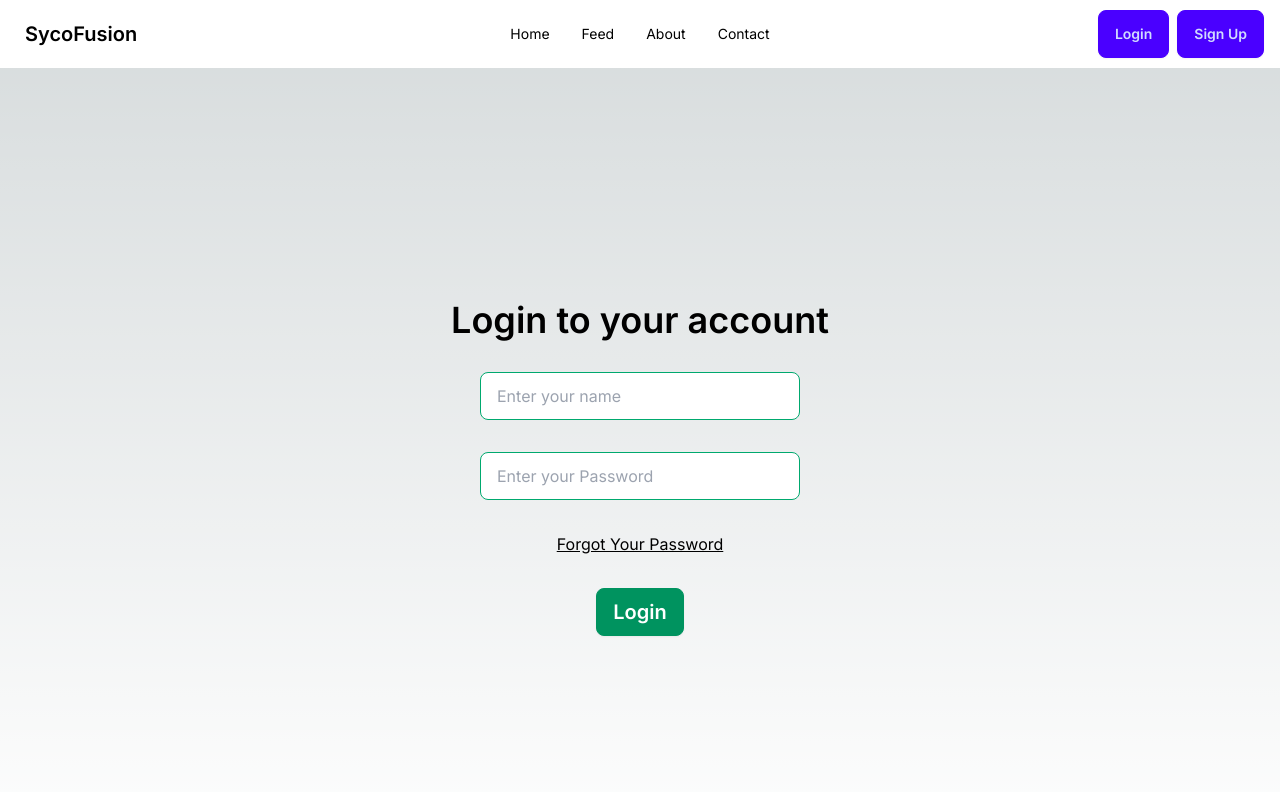
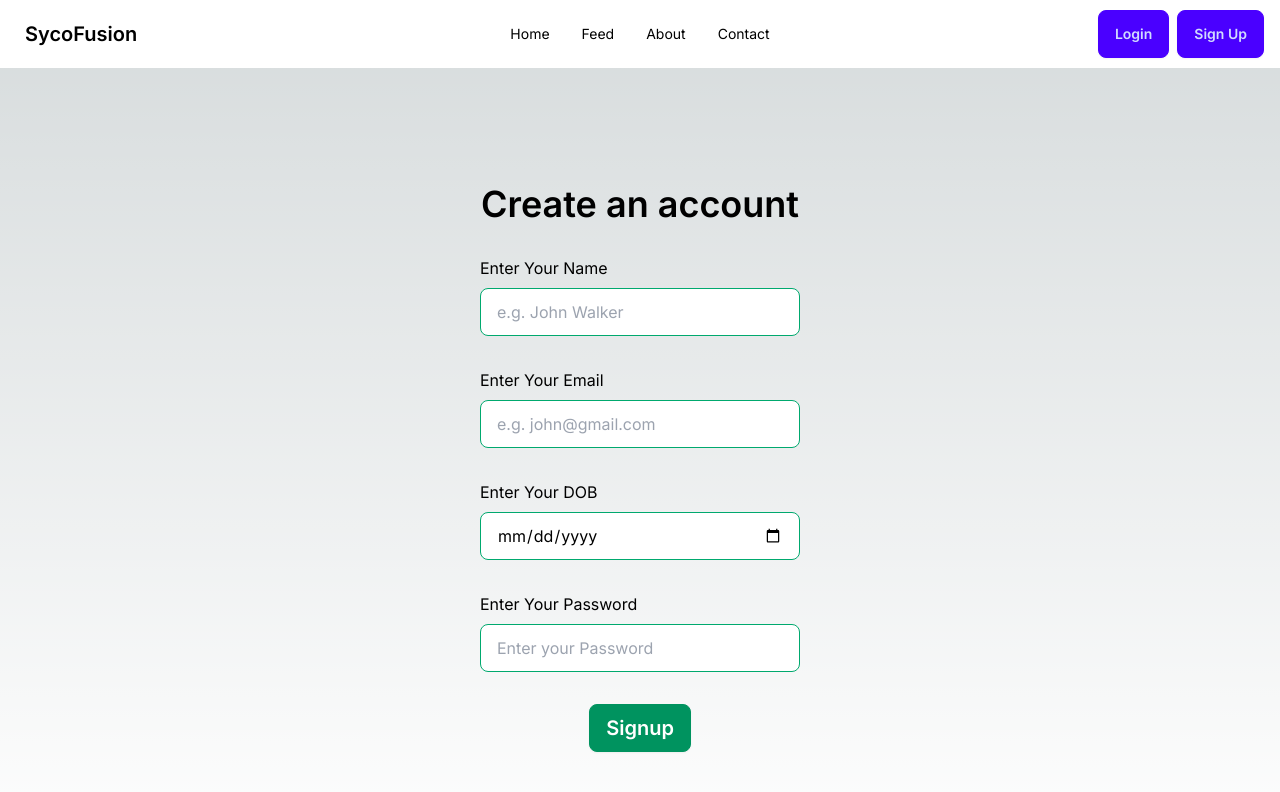
Before and after one commit to zohaibsaeed117/SycoFusion-client, a Next.js app: page / in a window 1280 px wide. Shown: the top 792 px of the page. Built offline with nearby package versions, Linux system fonts and the light colour scheme.

Commit message:
Added signup component

```diff
--- a/src/app/page.js
+++ b/src/app/page.js
@@ -1,9 +1,13 @@
 import Login from "@/components/Login";
 import Navbar from "../components/Navbar";
+import Signup from "@/components/Signup";
 
 
 export default function () {
   return (
-    <Login />
+    <>
+      {/* <Login /> */}
+      <Signup />
+    </>
   )
 }
--- /dev/null
+++ b/src/components/Signup.js
@@ -0,0 +1,49 @@
+"use client"
+import React, { useState } from 'react'
+
+const Signup = () => {
+
+
+    const [user, setUser] = useState({
+        name: "",
+        email: "",
+        DOB: "",
+        password: ""
+    })
+
+    console.log(user)
+    const handleChange = (e) => {
+        setUser(user => {
+            return {
+                ...user,
+                [e.target.id]: e.target.value
+            }
+        })
+    }
+
+
+    return (
+        <div className='flex flex-col gap-y-8 h-[100vh] justify-center items-center'>
+            <h1 className="text-4xl font-semibold">Create an account</h1>
+            <label htmlFor="name" className='flex flex-col gap-y-2 w-[20rem]'>
+                Enter Your Name
+                <input type="name" className="input input-bordered input-success" id="name" placeholder='e.g. John Walker' onChange={handleChange} />
+            </label>
+            <label htmlFor="email" className='flex flex-col gap-y-2 w-[20rem]'>
+                Enter Your Email
+                <input type="name" className="input input-bordered input-success" id="email" placeholder='e.g. john@gmail.com' onChange={handleChange} />
+            </label>
+            <label htmlFor="DOB" className='flex flex-col gap-y-2 w-[20rem]'>
+                Enter Your DOB
+                <input type="date" className="input input-bordered input-success" id="DOB" placeholder='Enter your Name' onChange={handleChange} />
+            </label>
+            <label htmlFor="password" className='flex flex-col gap-y-2 w-[20rem]'>
+                Enter Your Password
+                <input type="password" className="input input-bordered input-success" id="name" placeholder='Enter your Password' onChange={handleChange} />
+            </label>
+            <button className="btn btn-active btn-success text-xl text-white">Signup</button>
+        </div>
+    )
+}
+
+export default Signup
```
